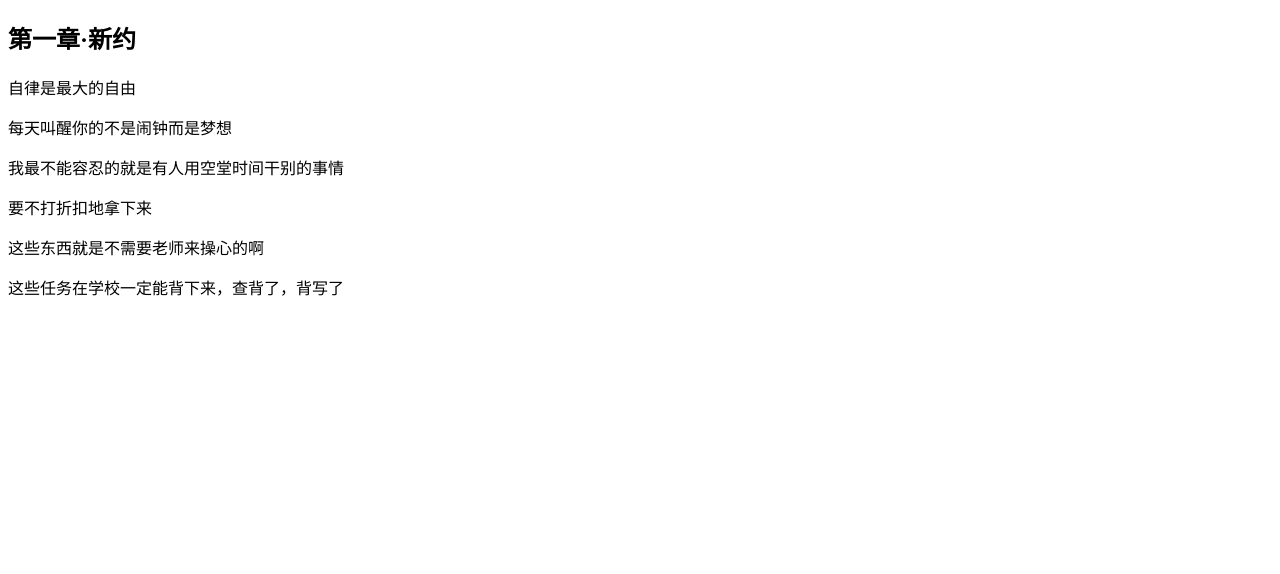
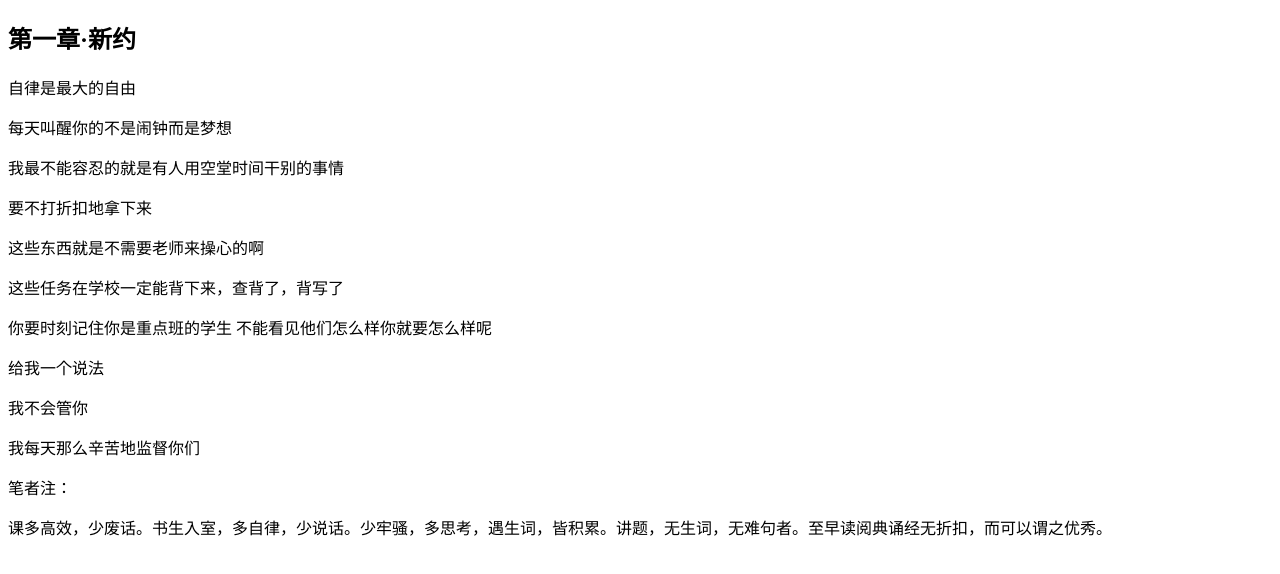
Before and after one commit to Priminary/Jiyue, a plain HTML site: page index.html in a window 1280 px wide. Drawn offline with Linux system fonts and the light colour scheme.

Commit message:
Update index.html

```diff
--- a/index.html
+++ b/index.html
@@ -14,6 +14,12 @@
 	<p>要不打折扣地拿下来</p>
 	<p>这些东西就是不需要老师来操心的啊</p>
 	<p>这些任务在学校一定能背下来，查背了，背写了</p>
+	<p>你要时刻记住你是重点班的学生 不能看见他们怎么样你就要怎么样呢</p>
+	<p>给我一个说法</p>
+	<p>我不会管你</p>
+	<p>我每天那么辛苦地监督你们</p>
+	<p>笔者注：</p>
+	<p>	课多高效，少废话。书生入室，多自律，少说话。少牢骚，多思考，遇生词，皆积累。讲题，无生词，无难句者。至早读阅典诵经无折扣，而可以谓之优秀。</p>
 </body>
 
 </html>
```
